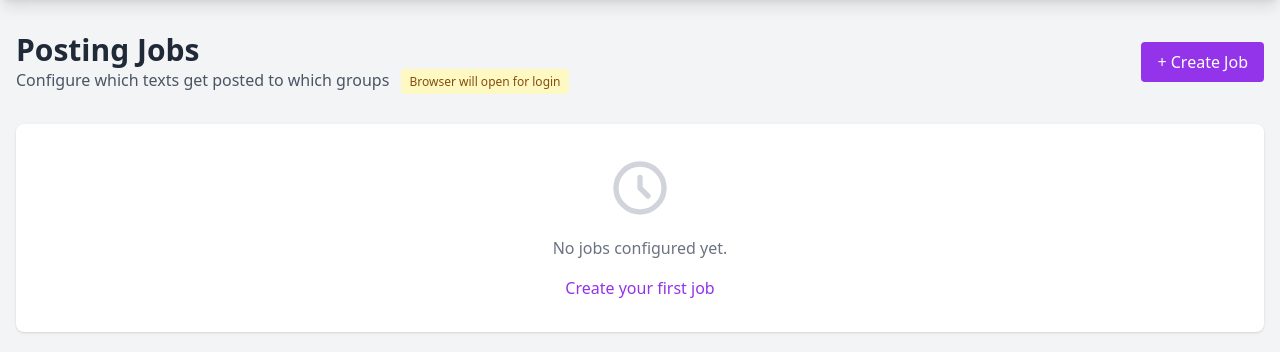
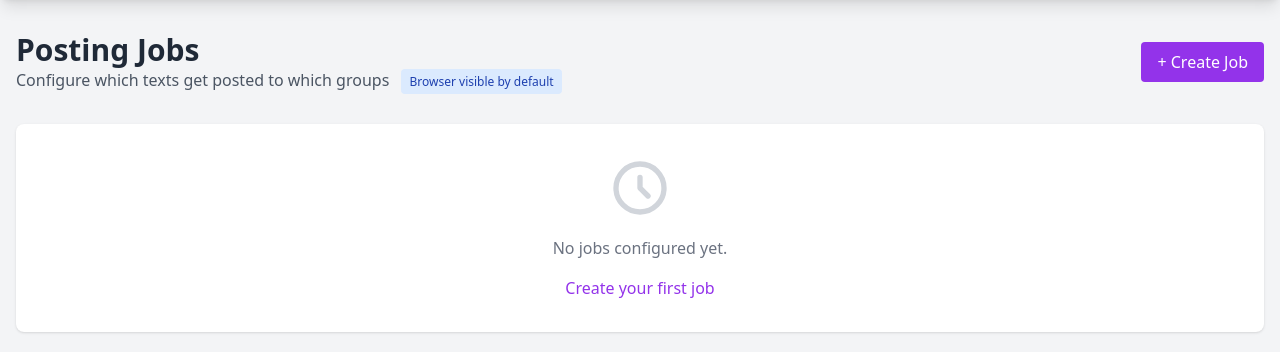
Before and after one commit to yassbarona/facebook-autoposter, a FastAPI app: template fbposter/web/templates/jobs.html in a window 1280 px wide. Shown: the part 64-416 px from the top of the page. Run offline with FastAPI, Linux system fonts and the light colour scheme; the template is opened without the code that fills it, so the values that code supplies are empty; parts of the project's set-up code (start-up, migrations or seed data) failed here and were passed over; some libraries are stand-ins or nearby versions.

Commit message:
Make browser visible the default for running jobs
- Change default from headless to browser visible
- Add 'Headless' checkbox (unchecked by default) instead of 'Browser' checkbox
- Update success messages to reflect new behavior

```diff
--- a/fbposter/web/app.py
+++ b/fbposter/web/app.py
@@ -472,13 +472,12 @@ async def delete_job(request: Request, job_id: str, _=Depends(require_auth)):
 async def run_job(
     request: Request,
     job_id: str,
-    open_browser: bool = Form(False),
+    headless: bool = Form(False),
     _=Depends(require_auth)
 ):
     """Run a job in background"""
     # Get profile from session
     current_profile = get_session_profile(request)
-    has_session = has_chrome_session(current_profile)
 
     # Build the command
     cmd = ["fbposter"]
@@ -486,8 +485,8 @@ async def run_job(
         cmd.extend(["--profile", current_profile])
     cmd.extend(["run", job_id])
 
-    # Open browser if: user requested it OR no session exists
-    if open_browser or not has_session:
+    # Default is browser visible, only go headless if explicitly requested
+    if not headless:
         cmd.append("--no-headless")
 
     try:
@@ -499,10 +498,10 @@ async def run_job(
             start_new_session=True  # Detach from parent process
         )
 
-        if open_browser or not has_session:
-            return RedirectResponse(url="/jobs?success=Job+started+with+browser.+Login+to+Facebook,+then+let+job+complete.+Session+will+be+saved.", status_code=302)
+        if headless:
+            return RedirectResponse(url="/jobs?success=Job+started+in+headless+mode.+Check+Logs+for+progress.", status_code=302)
         else:
-            return RedirectResponse(url="/jobs?success=Job+started+in+background.+Check+Logs+for+progress.", status_code=302)
+            return RedirectResponse(url="/jobs?success=Job+started+with+browser+visible.+Check+Logs+for+progress.", status_code=302)
 
     except Exception as e:
         return RedirectResponse(url=f"/jobs?error=Failed+to+start+job:+{str(e)[:50]}", status_code=302)
--- a/fbposter/web/templates/jobs.html
+++ b/fbposter/web/templates/jobs.html
@@ -8,9 +8,7 @@
         <h1 class="text-3xl font-bold text-gray-800">Posting Jobs</h1>
         <p class="text-gray-600">
             Configure which texts get posted to which groups
-            {% if not has_session %}
-            <span class="ml-2 px-2 py-1 bg-yellow-100 text-yellow-800 text-xs rounded">Browser will open for login</span>
-            {% endif %}
+            <span class="ml-2 px-2 py-1 bg-blue-100 text-blue-800 text-xs rounded">Browser visible by default</span>
         </p>
     </div>
     <button
@@ -78,9 +76,9 @@
                 <td class="px-6 py-4 text-right">
                     <div class="flex items-center justify-end space-x-2">
                         <form method="post" action="/jobs/{{ job.id }}/run" class="inline-flex items-center" onsubmit="this.querySelector('button[type=submit]').disabled=true; this.querySelector('button[type=submit]').innerText='Starting...';">
-                            <label class="flex items-center mr-2 text-xs text-gray-500 cursor-pointer" title="Check this to open browser for Facebook login">
-                                <input type="checkbox" name="open_browser" value="true" class="mr-1" {% if not has_session %}checked{% endif %}>
-                                Browser
+                            <label class="flex items-center mr-2 text-xs text-gray-500 cursor-pointer" title="Check to run without browser window">
+                                <input type="checkbox" name="headless" value="true" class="mr-1">
+                                Headless
                             </label>
                             <button type="submit" class="text-green-600 hover:text-green-800 font-medium">
                                 Run
```
